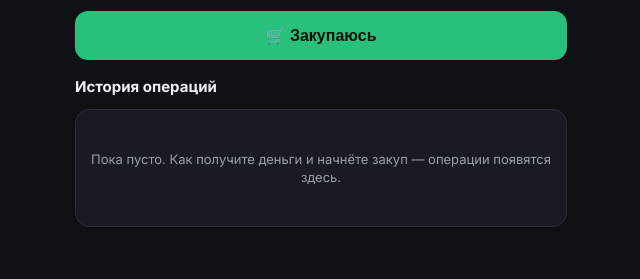
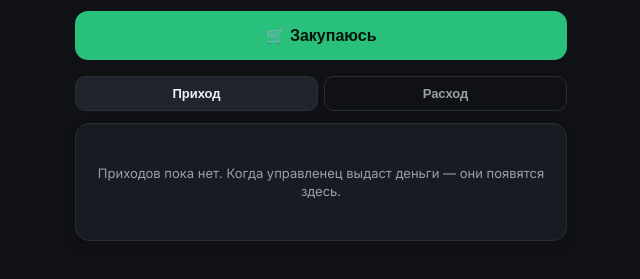
Before and after one commit to BORZOrus/borzo, a plain HTML site: page app/kassa.html in a window 1280 px wide. Shown: the part 251-530 px from the top of the page, without its empty margins (319-959 px from the left). Drawn offline with Linux system fonts and the light colour scheme.

Commit message:
Касса: у снабженца раздельные вкладки Приход/Расход, единицы шт/л/кг

```diff
--- a/app/kassa.html
+++ b/app/kassa.html
@@ -126,8 +126,12 @@
     </div>
     <div id="sup-notifs"></div>
     <button class="btn btn-buy" id="btn-buy" style="margin-bottom:16px">🛒 Закупаюсь</button>
-    <div class="h1">История операций</div>
-    <div class="card" id="sup-history"></div>
+    <div class="tabbar">
+      <button id="tab-in" class="on">Приход</button>
+      <button id="tab-out">Расход</button>
+    </div>
+    <div class="card" id="sup-in"></div>
+    <div class="card" id="sup-out" style="display:none"></div>
   </div>
 
   <!-- КАБИНЕТ УПРАВЛЕНЦА -->
--- a/app/kassa.js
+++ b/app/kassa.js
@@ -112,10 +112,12 @@
     });
     bindReqPlates($('sup-notifs'));
 
-    // история
-    var hist=txs();
-    $('sup-history').innerHTML = hist.length ? hist.map(opRow).join('') : '<div class="empty">Пока пусто. Как получите деньги и начнёте закуп — операции появятся здесь.</div>';
-    bindOpRows($('sup-history'));
+    // история — раздельно приход и расход
+    var ins=txs().filter(function(x){return x.kind==='issue';});
+    var outs=txs().filter(function(x){return x.kind==='expense';});
+    $('sup-in').innerHTML = ins.length ? ins.map(opRow).join('') : '<div class="empty">Приходов пока нет. Когда управленец выдаст деньги — они появятся здесь.</div>';
+    $('sup-out').innerHTML = outs.length ? outs.map(opRow).join('') : '<div class="empty">Расходов пока нет. Нажмите «Закупаюсь».</div>';
+    bindOpRows($('sup-in')); bindOpRows($('sup-out'));
   }
 
   function opRow(x){
@@ -253,7 +255,7 @@
       '<button class="btn btn-buy" id="do-buy">'+(ed?'Отправить на согласование':'Расход прошёл — списать')+'</button>'+
       '<button class="btn btn-ghost" id="cancel" style="margin-top:8px">Отмена</button>';
   }
-  var UNITS=['шт','л','лист','рул','кг','м','компл'];
+  var UNITS=['шт','л','кг'];
   function catOf(it){ return it.cat||buf.category; }
   function renderItems(){
     $('items').innerHTML=buf.items.map(function(it,i){
@@ -285,7 +287,7 @@
     if($('scan')) $('scan').onclick=function(){
       if(!buf.invoice){ alert('Сначала сфотографируйте накладную'); return; }
       // 🔴 ДЕМО: реальное распознавание (OCR) подключим на сервере — vision-модель разберёт позиции сама.
-      buf.items=[{name:'Плёнка ПВХ матовая',qty:'3',unit:'рул'},{name:'Ручки мебельные',qty:'10',unit:'шт'},{name:'МДФ 16мм',qty:'5',unit:'лист'}];
+      buf.items=[{name:'МДФ 16мм',qty:'5',unit:'шт'},{name:'Ручки мебельные',qty:'10',unit:'шт'},{name:'Грунт-эмаль',qty:'8',unit:'л'}];
       renderItems();
       alert('🔴 Демо-распознавание: позиции подставлены для примера. На сервере накладную будет читать ИИ и заполнять сам — вы только проверяете.');
     };
@@ -400,6 +402,10 @@
   $('btn-buy').onclick=openBuy;
   $('btn-give').onclick=openGive;
 
+  // вкладки снабженца (приход / расход)
+  $('tab-in').onclick=function(){ $('tab-in').className='on'; $('tab-out').className=''; $('sup-in').style.display=''; $('sup-out').style.display='none'; };
+  $('tab-out').onclick=function(){ $('tab-out').className='on'; $('tab-in').className=''; $('sup-out').style.display=''; $('sup-in').style.display='none'; };
+
   // вкладки управленца
   $('tab-issues').onclick=function(){ $('tab-issues').className='on'; $('tab-inv').className=''; $('mgr-issues').style.display=''; $('mgr-inv').style.display='none'; };
   $('tab-inv').onclick=function(){ $('tab-inv').className='on'; $('tab-issues').className=''; $('mgr-inv').style.display=''; $('mgr-issues').style.display='none'; };
```
